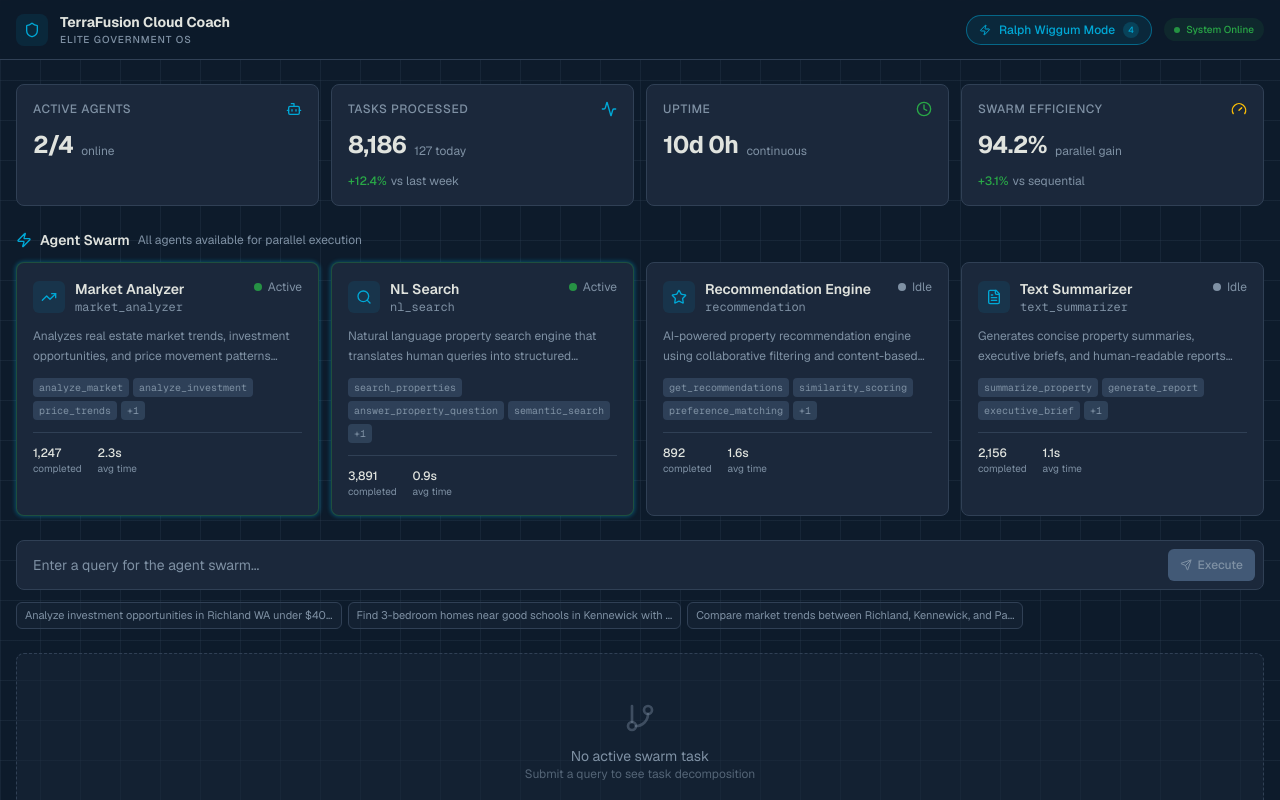
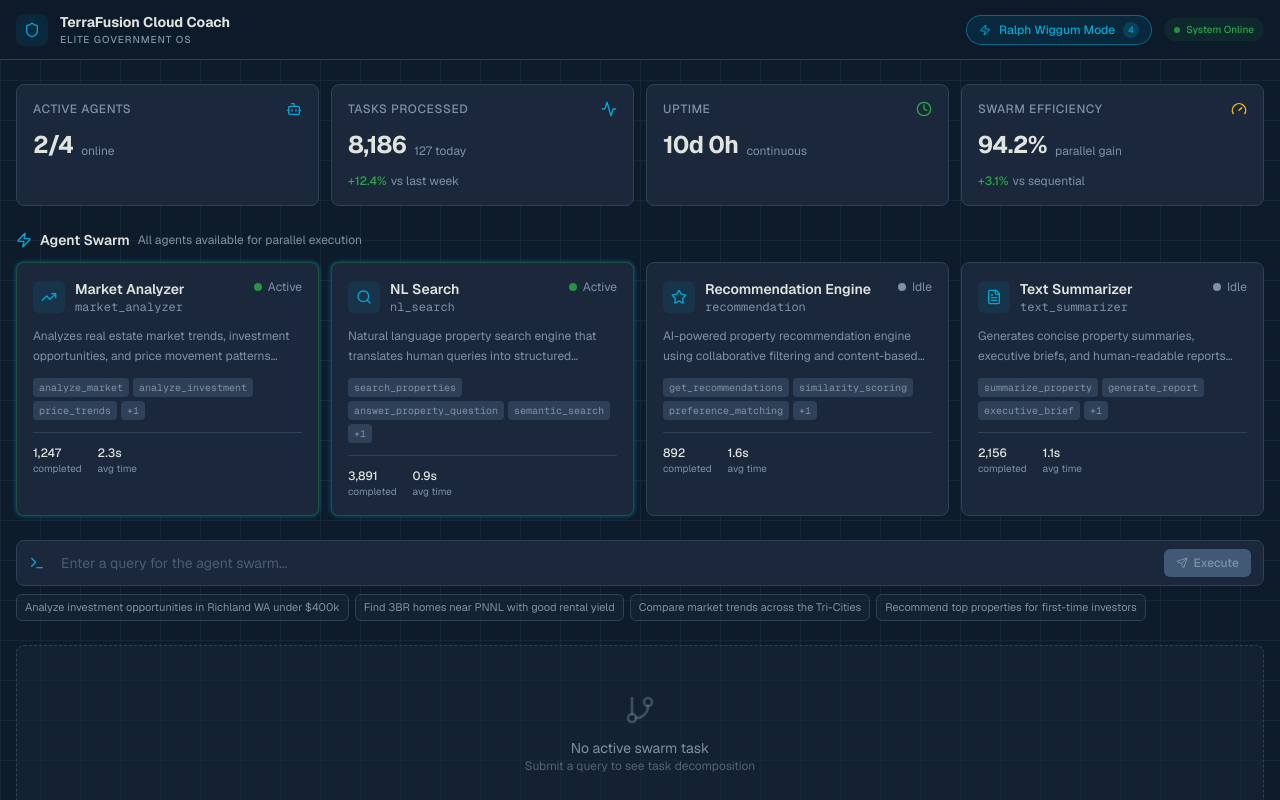
Before and after one commit to bsvalues/TerraMiner, a Next.js app: page / in a window 1280 px wide. Shown: the top 800 px of the page. Built offline with nearby package versions, Linux system fonts and the light colour scheme.

Commit message:
fix hydration errors and create missing command-input.tsx component
Co-authored-by: William <179160703+bsvalues@users.noreply.github.com>

```diff
--- a/app/layout.tsx
+++ b/app/layout.tsx
@@ -33,6 +33,7 @@ export default function RootLayout({
     <html lang="en" className="dark">
       <body
         className={`${geistSans.variable} ${geistMono.variable} font-sans antialiased`}
+        suppressHydrationWarning
       >
         {children}
       </body>
--- a/components/command-input.tsx
+++ b/components/command-input.tsx
@@ -2,8 +2,7 @@
 
 import { useState, useCallback } from "react";
 import { cn } from "@/lib/utils";
-import { Send, Loader2, RotateCcw } from "lucide-react";
-import { EXAMPLE_QUERIES } from "@/lib/mock-data";
+import { Terminal, Send, RotateCcw, Loader2 } from "lucide-react";
 
 interface CommandInputProps {
   onSubmit: (query: string) => void;
@@ -11,12 +10,24 @@ interface CommandInputProps {
   onReset?: () => void;
 }
 
-export function CommandInput({ onSubmit, isExecuting, onReset }: CommandInputProps) {
+const EXAMPLE_QUERIES = [
+  "Analyze investment opportunities in Richland WA under $400k",
+  "Find 3BR homes near PNNL with good rental yield",
+  "Compare market trends across the Tri-Cities",
+  "Recommend top properties for first-time investors",
+];
+
+export function CommandInput({
+  onSubmit,
+  isExecuting,
+  onReset,
+}: CommandInputProps) {
   const [query, setQuery] = useState("");
 
   const handleSubmit = useCallback(() => {
-    if (query.trim() && !isExecuting) {
-      onSubmit(query.trim());
+    const trimmed = query.trim();
+    if (trimmed && !isExecuting) {
+      onSubmit(trimmed);
       setQuery("");
     }
   }, [query, isExecuting, onSubmit]);
@@ -32,9 +43,9 @@ export function CommandInput({ onSubmit, isExecuting, onReset }: CommandInputPro
   );
 
   return (
-    <div className="flex flex-col gap-3">
-      {/* Input area */}
-      <div className="flex items-center gap-2 rounded-lg border border-border bg-card p-2 focus-within:border-primary/50 focus-within:ring-1 focus-within:ring-primary/20">
+    <div className="flex flex-col gap-2">
+      <div className="flex items-center gap-2 rounded-lg border border-border bg-card px-3 py-2">
+        <Terminal className="h-4 w-4 shrink-0 text-primary" />
         <input
           type="text"
           value={query}
@@ -42,59 +53,53 @@ export function CommandInput({ onSubmit, isExecuting, onReset }: CommandInputPro
           onKeyDown={handleKeyDown}
           placeholder="Enter a query for the agent swarm..."
           disabled={isExecuting}
-          className="flex-1 bg-transparent px-2 text-sm text-foreground placeholder:text-muted-foreground focus:outline-none disabled:cursor-not-allowed disabled:opacity-50"
+          className="flex-1 bg-transparent px-2 text-sm text-foreground placeholder:text-muted-foreground/50 focus:outline-none disabled:cursor-not-allowed disabled:opacity-60"
           aria-label="Swarm command input"
         />
-        <div className="flex items-center gap-1">
-          {onReset && (
+        {isExecuting && onReset ? (
           <button
             onClick={onReset}
-              className="flex h-8 w-8 items-center justify-center rounded-md text-muted-foreground transition-colors hover:bg-muted hover:text-foreground"
-              aria-label="Reset"
+            className="flex items-center gap-1.5 rounded-md bg-destructive/10 px-3 py-1.5 text-xs font-medium text-destructive transition-colors hover:bg-destructive/20"
           >
-              <RotateCcw className="h-3.5 w-3.5" />
+            <RotateCcw className="h-3 w-3" />
+            Reset
           </button>
-          )}
+        ) : (
           <button
             onClick={handleSubmit}
             disabled={!query.trim() || isExecuting}
             className={cn(
-              "flex h-8 items-center gap-1.5 rounded-md px-3 text-xs font-medium transition-all",
+              "flex items-center gap-1.5 rounded-md px-3 py-1.5 text-xs font-medium transition-colors",
               query.trim() && !isExecuting
                 ? "bg-primary text-primary-foreground hover:bg-primary/90"
-                : "cursor-not-allowed bg-muted text-muted-foreground"
+                : "bg-muted text-muted-foreground cursor-not-allowed"
             )}
-            aria-label="Execute swarm task"
           >
             {isExecuting ? (
-              <>
               <Loader2 className="h-3 w-3 animate-spin" />
-                <span>Executing</span>
-              </>
             ) : (
-              <>
               <Send className="h-3 w-3" />
-                <span>Execute</span>
-              </>
             )}
+            Execute
           </button>
+        )}
       </div>
-      </div>
-
-      {/* Example queries */}
-      {!isExecuting && (
       <div className="flex flex-wrap gap-1.5">
-          {EXAMPLE_QUERIES.slice(0, 3).map((example) => (
+        {EXAMPLE_QUERIES.map((example) => (
           <button
             key={example}
-              onClick={() => setQuery(example)}
-              className="rounded-md border border-border bg-card/50 px-2 py-1 text-[11px] text-muted-foreground transition-colors hover:border-primary/30 hover:text-foreground"
+            onClick={() => {
+              if (!isExecuting) {
+                setQuery(example);
+              }
+            }}
+            disabled={isExecuting}
+            className="rounded-md border border-border bg-card/50 px-2 py-1 text-[11px] text-muted-foreground transition-colors hover:border-primary/30 hover:text-foreground disabled:cursor-not-allowed disabled:opacity-50"
           >
-              {example.length > 60 ? example.slice(0, 57) + "..." : example}
+            {example}
           </button>
         ))}
       </div>
-      )}
     </div>
   );
 }
```
Lines whose indentation alone changed are shown as unchanged.
